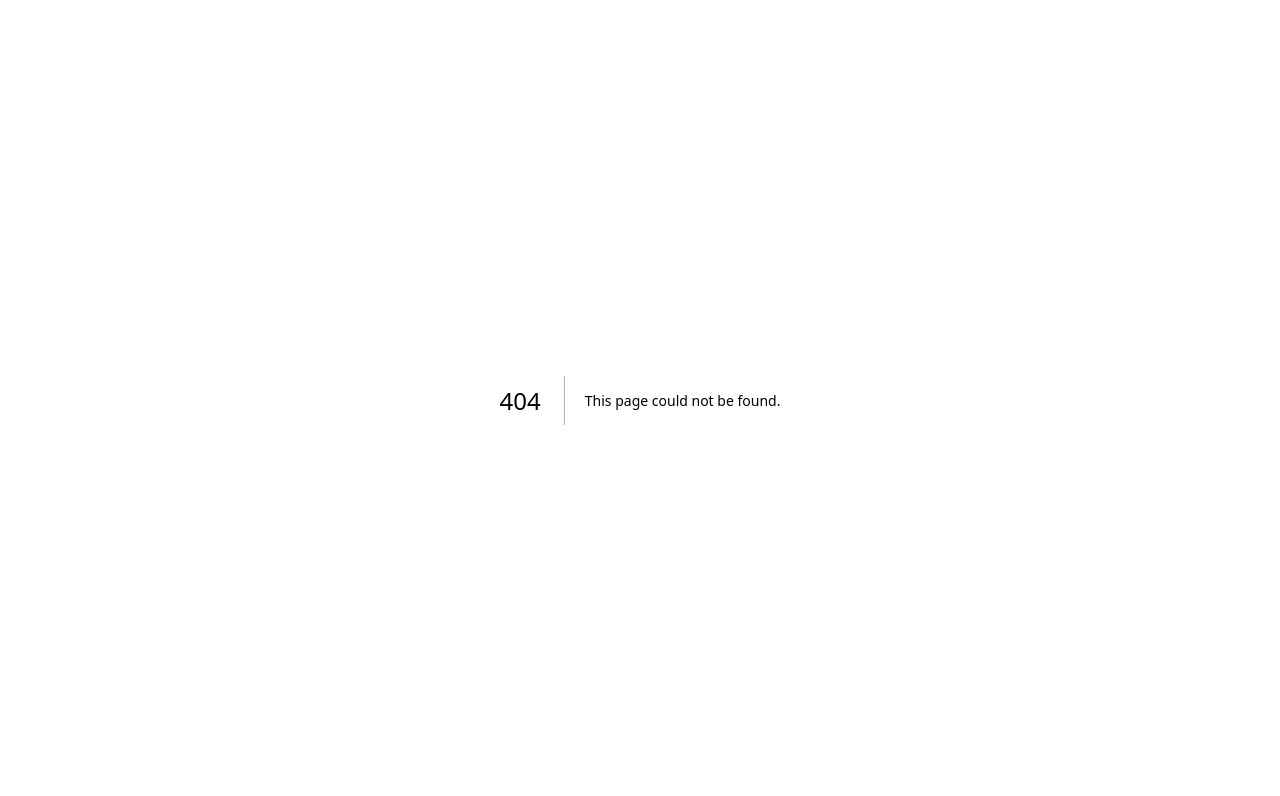
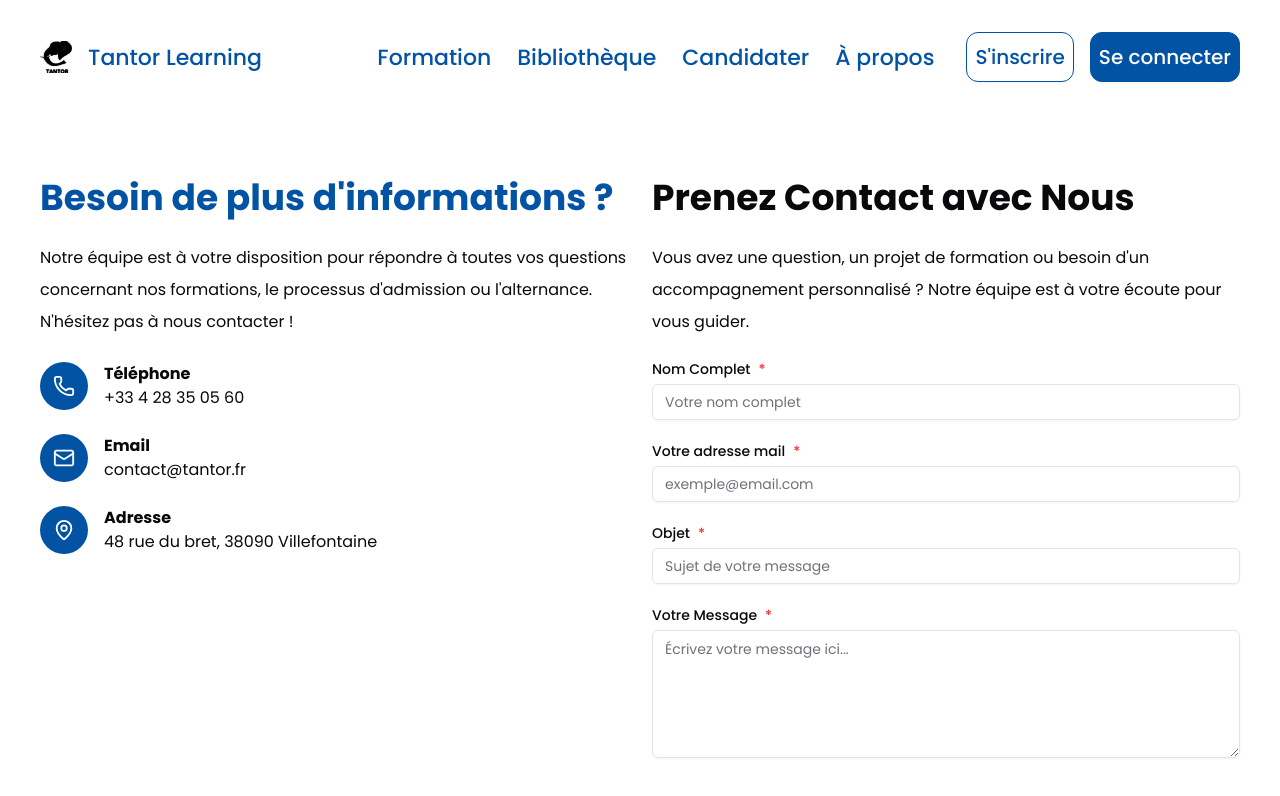
Before and after one commit to Tantor-Hub/tantor-learning-frontend, a Next.js app: page /contact-us in a window 1280 px wide. Before the commit this address had no page. Shown: the top 796 px of the page. Built offline with nearby package versions, Linux system fonts and the light colour scheme.

Commit message:
UI implementation For Contact Us Page

```diff
--- /dev/null
+++ b/src/app/(external)/contact-us/page.tsx
@@ -0,0 +1,164 @@
+"use client";
+
+import { zodResolver } from "@hookform/resolvers/zod";
+import { useForm } from "react-hook-form";
+import { z } from "zod";
+import { Input } from "@/components/ui/input";
+import { Phone, Mail, MapPin } from "lucide-react";
+import { Textarea } from "@/components/ui/textarea";
+import { Button } from "@/components/ui/button";
+import {
+  Form,
+  FormControl,
+  FormField,
+  FormItem,
+  FormLabel,
+  FormMessage,
+} from "@/components/ui/form";
+import { contactUsFormSchema } from "@/lib/validators/form-schema";
+import type { ContactUsFormValues } from "@/lib/validators/form-schema";
+
+export default function ContactUs() {
+  // Initialize the form with useForm hook
+  const form = useForm<ContactUsFormValues>({
+    resolver: zodResolver(contactUsFormSchema),
+    defaultValues: {
+      fullName: "",
+      email: "",
+      subject: "",
+      message: "",
+    },
+  });
+
+  // Form submission handler
+  function onSubmit(values: ContactUsFormValues) {
+    console.log(values);
+    // Add your form submission logic here
+  }
+
+  return (
+    <main className="max-w-[1440px] m-auto px-5 md:px-10">
+      <div className="my-16 grid grid-cols-1 md:grid-cols-2 gap-6">
+        {/* Left Column - Contact Information */}
+        <div>
+          <h1 className="text-4xl text-primary font-bold mb-6">Besoin de plus d'informations ?</h1>
+          <p className="leading-8">
+            Notre équipe est à votre disposition pour répondre à toutes vos questions concernant nos
+            formations, le processus d'admission ou l'alternance. N'hésitez pas à nous contacter !
+          </p>
+          <div className="flex gap-4 items-center mt-6">
+            <div className="bg-primary rounded-full w-12 h-12 text-white flex items-center justify-center">
+              <Phone size={22} />
+            </div>
+            <div>
+              <h3 className="font-bold">Téléphone</h3>
+              <p>+33 4 28 35 05 60</p>
+            </div>
+          </div>
+          <div className="flex gap-4 items-center mt-6">
+            <div className="bg-primary rounded-full w-12 h-12 text-white flex items-center justify-center">
+              <Mail size={22} />
+            </div>
+            <div>
+              <h3 className="font-bold">Email</h3>
+              <p>contact@tantor.fr</p>
+            </div>
+          </div>
+          <div className="flex gap-4 items-center mt-6">
+            <div className="bg-primary rounded-full w-12 h-12 text-white flex items-center justify-center">
+              <MapPin size={22} />
+            </div>
+            <div>
+              <h3 className="font-bold">Adresse</h3>
+              <p>48 rue du bret, 38090 Villefontaine</p>
+            </div>
+          </div>
+        </div>
+
+        {/* Right Column - Contact Form */}
+        <div>
+          <h2 className="text-4xl font-bold mb-6">Prenez Contact avec Nous</h2>
+          <p className="leading-8 mb-6">
+            Vous avez une question, un projet de formation ou besoin d'un accompagnement
+            personnalisé ? Notre équipe est à votre écoute pour vous guider.
+          </p>
+          <Form {...form}>
+            <form onSubmit={form.handleSubmit(onSubmit)} className="space-y-6">
+              <FormField
+                control={form.control}
+                name="fullName"
+                render={({ field }) => (
+                  <FormItem>
+                    <FormLabel>
+                      Nom Complet <span className="text-red-500">*</span>
+                    </FormLabel>
+                    <FormControl>
+                      <Input placeholder="Votre nom complet" {...field} />
+                    </FormControl>
+                    <FormMessage />
+                  </FormItem>
+                )}
+              />
+              <FormField
+                control={form.control}
+                name="email"
+                render={({ field }) => (
+                  <FormItem>
+                    <FormLabel>
+                      Votre adresse mail <span className="text-red-500">*</span>
+                    </FormLabel>
+                    <FormControl>
+                      <Input placeholder="exemple@email.com" {...field} />
+                    </FormControl>
+                    <FormMessage />
+                  </FormItem>
+                )}
+              />
+              <FormField
+                control={form.control}
+                name="subject"
+                render={({ field }) => (
+                  <FormItem>
+                    <FormLabel>
+                      Objet <span className="text-red-500">*</span>
+                    </FormLabel>
+                    <FormControl>
+                      <Input placeholder="Sujet de votre message" {...field} />
+                    </FormControl>
+                    <FormMessage />
+                  </FormItem>
+                )}
+              />
+              <FormField
+                control={form.control}
+                name="message"
+                render={({ field }) => (
+                  <FormItem>
+                    <FormLabel>
+                      Votre Message <span className="text-red-500">*</span>
+                    </FormLabel>
+                    <FormControl>
+                      <Textarea
+                        placeholder="Écrivez votre message ici..."
+                        className="min-h-32"
+                        {...field}
+                      />
+                    </FormControl>
+                    <FormMessage />
+                  </FormItem>
+                )}
+              />
+              <Button
+                type="submit"
+                className="mt-4"
+                disabled={!form.formState.isDirty || Object.keys(form.formState.errors).length > 0}
+              >
+                Envoyer
+              </Button>
+            </form>
+          </Form>
+        </div>
+      </div>
+    </main>
+  );
+}
--- a/src/app/globals.css
+++ b/src/app/globals.css
@@ -51,7 +51,7 @@
   --card-foreground: oklch(0.141 0.005 285.823);
   --popover: oklch(1 0 0);
   --popover-foreground: oklch(0.141 0.005 285.823);
-  --primary: oklch(0.623 0.214 259.815);
+  --primary: #0353A4;
   --primary-foreground: oklch(0.97 0.014 254.604);
   --secondary: oklch(0.967 0.001 286.375);
   --secondary-foreground: oklch(0.21 0.006 285.885);
--- /dev/null
+++ b/src/components/ui/textarea.tsx
@@ -0,0 +1,18 @@
+import * as React from "react";
+
+import { cn } from "@/lib/utils";
+
+function Textarea({ className, ...props }: React.ComponentProps<"textarea">) {
+  return (
+    <textarea
+      data-slot="textarea"
+      className={cn(
+        "border-input placeholder:text-muted-foreground focus-visible:border-ring focus-visible:ring-ring/50 aria-invalid:ring-destructive/20 dark:aria-invalid:ring-destructive/40 aria-invalid:border-destructive dark:bg-input/30 flex field-sizing-content min-h-16 w-full rounded-md border bg-transparent px-3 py-2 text-base shadow-xs transition-[color,box-shadow] outline-none focus-visible:ring-[3px] disabled:cursor-not-allowed disabled:opacity-50 md:text-sm",
+        className
+      )}
+      {...props}
+    />
+  );
+}
+
+export { Textarea };
--- /dev/null
+++ b/src/lib/validators/form-schema.ts
@@ -0,0 +1,18 @@
+import * as z from "zod";
+
+export const contactUsFormSchema = z.object({
+  fullName: z.string().min(2, {
+    message: "Le nom doit contenir au moins 2 caractères.",
+  }),
+  email: z.string().email({
+    message: "Veuillez entrer une adresse email valide.",
+  }),
+  subject: z.string().min(2, {
+    message: "Veuillez entrer un objet.",
+  }),
+  message: z.string().min(10, {
+    message: "Le message doit contenir au moins 10 caractères.",
+  }),
+});
+
+export type ContactUsFormValues = z.infer<typeof contactUsFormSchema>;
```
